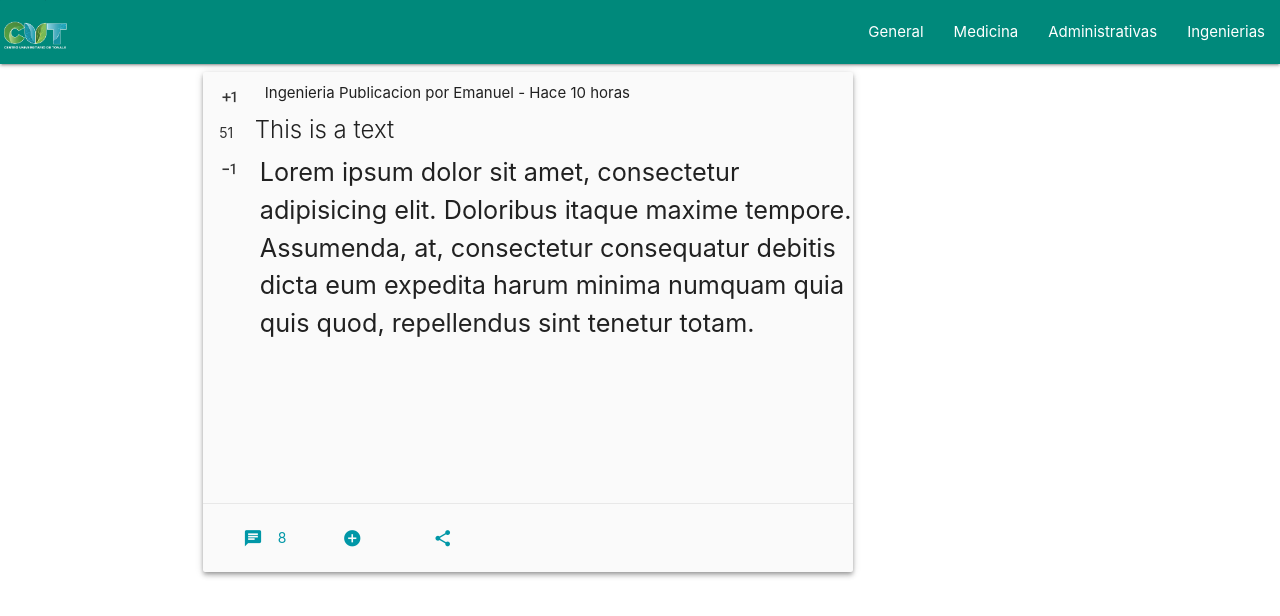
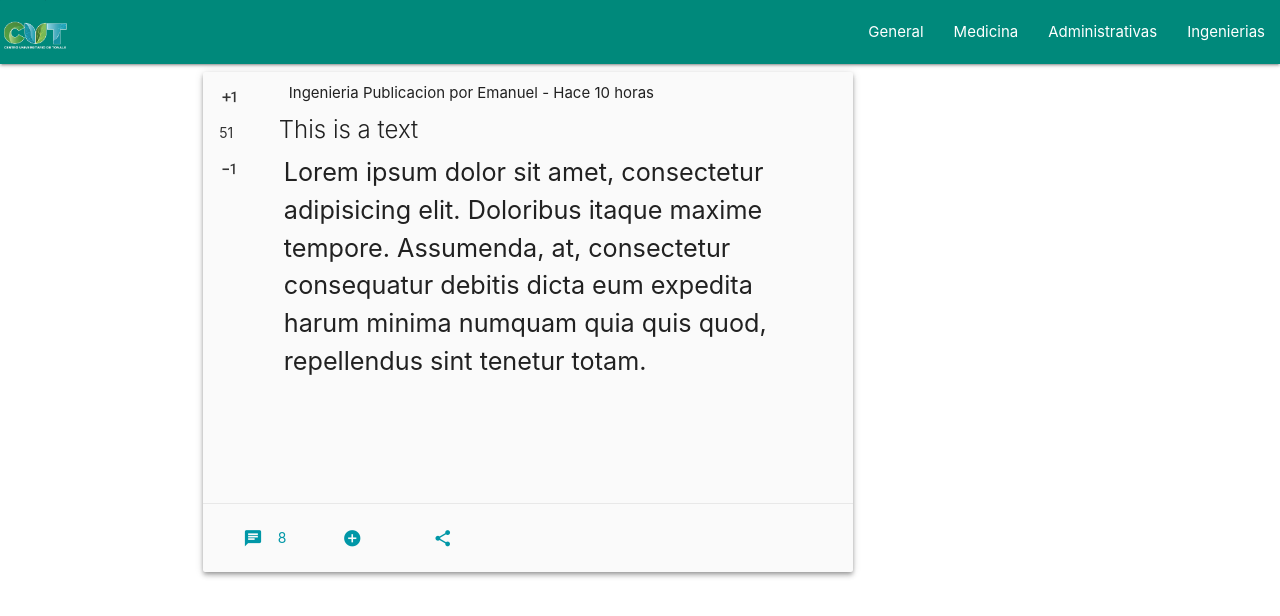
Before and after one commit to xXpilintuXx/ForoCut, an Angular app: page / in a window 1280 px wide. Shown: the top 616 px of the page. Built offline with nearby package versions, Linux system fonts and the light colour scheme.

Commit message:
Modified the textcard component

```diff
--- a/src/app/component/shared/textcard/textcard.component.html
+++ b/src/app/component/shared/textcard/textcard.component.html
@@ -1,22 +1,37 @@
 <div class="row">
   <div class="col s12 m9">
     <div class="card horizontal grey lighten-5 large z-depth-2 hoverable">
+
+
+      <!-- vote panel horizontal and transparent-->
       <div class="card-panel transparent z-depth-0" style="padding: 0px;">
         <a class="waves-effect waves-teal btn-flat"><i class="material-icons">exposure_plus_1</i></a>
         <a class="waves-effect waves-teal btn-flat">51</a>
         <a class="waves-effect waves-teal btn-flat"><i class="material-icons">exposure_neg_1</i></a>
       </div>
-        <div class="card-content" style="padding: 0px">
+
+
+      <!-- card content without margin on the card-->
+      <div class="card-content" style="padding-top: 0px">
+
+          <!-- info tab on wide screen-->
           <div style="padding: 10px" class="hide-on-small-only">
             Ingenieria Publicacion por Emanuel - Hace 10 horas
           </div>
+
+          <!-- info on small screen -->
           <div style="padding: 10px" class="hide-on-med-and-up">
             Ingenieria - Hace 10 horas
           </div>
+
           <span class="card-title"> This is a text </span><span class=""></span>
+
+          <!-- text on wide screen -->
           <p class="flow-text hide-on-small-only" style="padding-left: 5px;">
             Lorem ipsum dolor sit amet, consectetur adipisicing elit. Doloribus itaque maxime tempore. Assumenda, at, consectetur consequatur debitis dicta eum expedita harum minima numquam quia quis quod, repellendus sint tenetur totam.
           </p>
+
+          <!-- text on small screen-->
           <p class="truncate hide-on-med-and-up" style="padding-left: 5px;">
             Lorem ipsum dolor sit amet, consectetur adipisicing elit. Doloribus itaque maxime tempore. Assumenda, at, consectetur consequatur debitis dicta eum expedita harum minima numquam quia quis quod, repellendus sint tenetur totam.
           </p>
```
